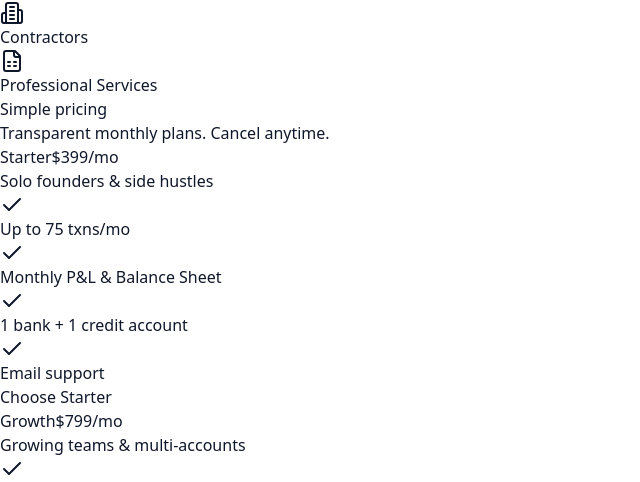
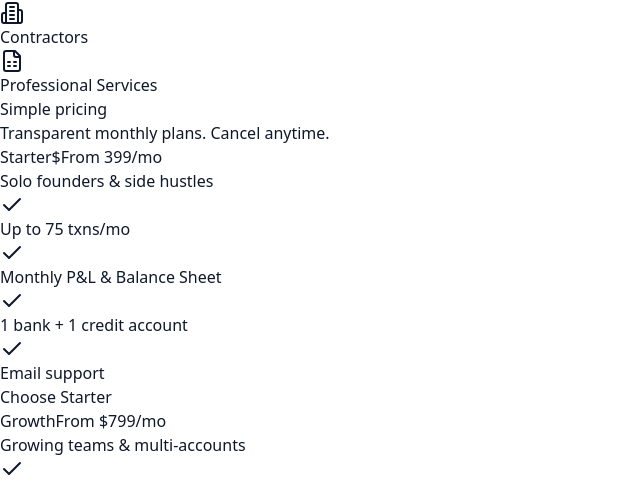
Before and after one commit to popersprosperousbk/ppbk-site, a Next.js app: page / in a window 1280 px wide. Shown: the part 887-1369 px from the top of the page, without its empty margins (0-640 px from the left). Built offline with nearby package versions, Linux system fonts and the light colour scheme.

Commit message:
Update page.tsx

```diff
--- a/app/page.tsx
+++ b/app/page.tsx
@@ -26,13 +26,13 @@ const CONTACT_PHONE_DISPLAY = "(678) 677-7210";
 const CONTACT_PHONE_TEL = "+16786777210"; // tel: link format
 
 // ---- Social links ----
-const FACEBOOK_PAGE_URL = "https://www.facebook.com/<your-page-handle>"; // ← replace with real FB URL
+const FACEBOOK_PAGE_URL = "https://www.facebook.com/profile.php?id=61580513487167"; // ← replace with real FB URL
 const LINKEDIN_URL = "https://www.linkedin.com/"; // optional: replace with your LinkedIn
 
 // ---- Public review links (optional placeholders) ----
 const GOOGLE_REVIEW_URL =
   "https://search.google.com/local/writereview?placeid=YOUR_PLACE_ID";
-const FACEBOOK_REVIEW_URL = "https://www.facebook.com/YOUR_PAGE/reviews";
+const FACEBOOK_REVIEW_URL = "https://www.facebook.com/profile.php?id=61580513487167&sk=reviews";
 
 // Reusable royal-blue bubble class
 const bubble =
@@ -82,7 +82,7 @@ type Plan = {
 const plans: Plan[] = [
   {
     name: "Starter",
-    price: "$399/mo",
+    price: "$From 399/mo",
     tagline: "Solo founders & side hustles",
     bullets: [
       "Up to 75 txns/mo",
@@ -93,7 +93,7 @@ const plans: Plan[] = [
   },
   {
     name: "Growth",
-    price: "$799/mo",
+    price: "From $799/mo",
     tagline: "Growing teams & multi-accounts",
     bullets: [
       "Up to 300 txns/mo",
```
